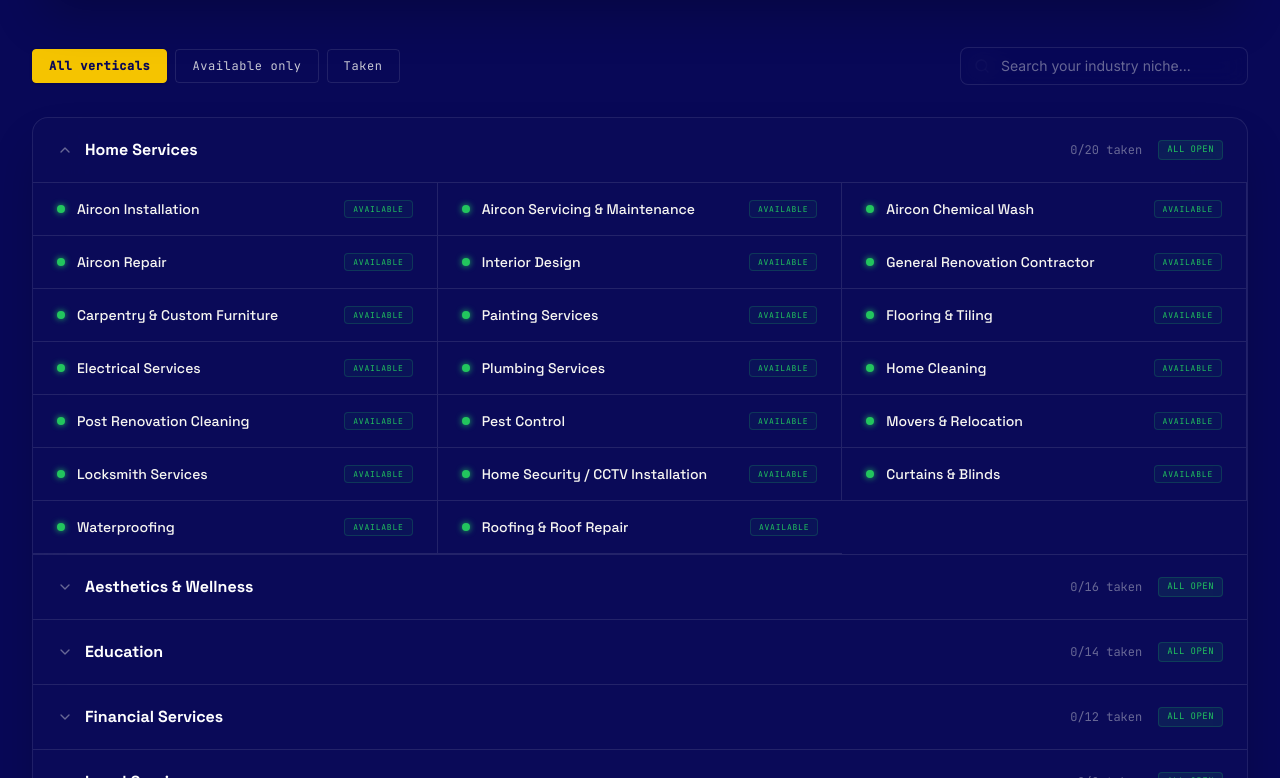
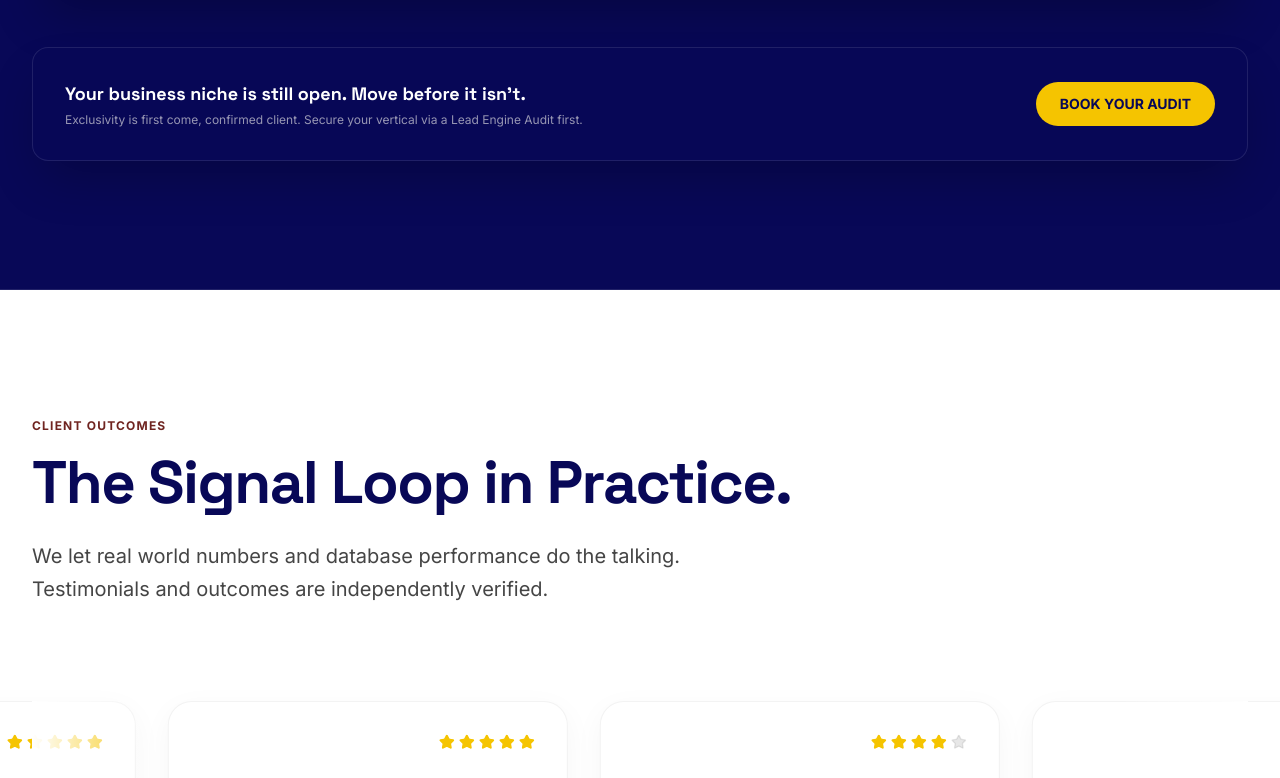
Before and after one commit to pruthvirajtarode/daredevildigital, a React (Vite) app: page / in a window 1280 px wide. Shown: the part 3142-3920 px from the top of the page. Built offline with nearby package versions, Linux system fonts and the light colour scheme.

Commit message:
Update CTA links, modify testimonials and exclusivity tracker

```diff
--- a/api/contact.ts
+++ b/api/contact.ts
@@ -50,10 +50,10 @@ export default async function handler(
       services: data.services?.join(', ') || '',
       monthlyRevenue: data.monthlyRevenue,
       paidAdsBudget: data.paidAdsBudget,
-      challenge: data.challenge,
+      marketingChallenge: data.challenge,
+      email: data.email,
       phone: data.phone,
-      email: data.email,
-      message: data.enquiry
+      anythingElse: data.enquiry
     };
 
     // Forward to Wix Webhook
--- a/src/components/sections/CTASection.tsx
+++ b/src/components/sections/CTASection.tsx
@@ -40,9 +40,7 @@ export default function CTASection() {
 
           <div className="flex flex-col sm:flex-row items-center justify-center gap-4 mb-6">
             <a
-              href="https://wa.me/6588240612"
-              target="_blank"
-              rel="noreferrer"
+              href="/contact"
               className="inline-flex items-center justify-center rounded-full bg-brand-yellow text-brand-navy hover:bg-brand-purewhite hover:text-brand-navy transition-all px-8 py-4 font-bold text-center text-base shadow-md uppercase tracking-wider w-full sm:w-auto"
             >
               Book a Lead Engine Audit
@@ -51,7 +49,7 @@ export default function CTASection() {
 
           <p className="text-sm text-brand-offwhite/60 mb-12">
             Not ready for the audit?{" "}
-            <a href="#blueprint" className="text-brand-yellow hover:underline transition-all">
+            <a href="/contact" className="text-brand-yellow hover:underline transition-all">
               Start with the Blueprint →
             </a>
           </p>
--- a/src/components/sections/ConfigurationHealthScore.tsx
+++ b/src/components/sections/ConfigurationHealthScore.tsx
@@ -63,7 +63,7 @@ export default function ConfigurationHealthScore() {
               Based on our analysis of active campaigns in Singapore, the average setup fails to feed post click conversion events back to ad platforms. Meta's algorithm is forced to optimize for volume (form clicks) rather than value (closed sales).
             </p>
             <div className="flex flex-col sm:flex-row gap-4 items-center sm:items-start text-center sm:text-left">
-              <Button href="#audit" variant="secondary" size="md">
+              <Button href="/contact" variant="secondary" size="md">
                 Check Your Score
               </Button>
               <div className="text-xs font-mono text-brand-offwhite/50 mt-3 sm:mt-0 sm:self-center">
--- a/src/components/sections/ExclusivityTracker.tsx
+++ b/src/components/sections/ExclusivityTracker.tsx
@@ -5,8 +5,6 @@ import { verticals } from '../../data/exclusivity';
 import type { Vertical } from '../../data/exclusivity';
 
 export default function ExclusivityTracker() {
-  const [filter, setFilter] = useState<'all' | 'available' | 'taken'>('all');
-  const [searchQuery, setSearchQuery] = useState('');
   const [openVerticals, setOpenVerticals] = useState<Record<string, boolean>>({
     'home-services': true, // Keep the first vertical open by default
   });
@@ -33,51 +31,7 @@ export default function ExclusivityTracker() {
     return { total, available, taken };
   }, []);
 
-  const toggleVertical = (id: string) => {
-    setOpenVerticals((prev) => ({
-      ...prev,
-      [id]: !prev[id],
-    }));
-  };
 
-  // Filter and Search logic
-  const filteredVerticals = useMemo(() => {
-    return verticals
-      .map((v) => {
-        const matchingNiches = v.niches.filter((n) => {
-          // Search query check
-          const matchesSearch = n.name.toLowerCase().includes(searchQuery.toLowerCase()) ||
-                                v.name.toLowerCase().includes(searchQuery.toLowerCase());
-
-          if (!matchesSearch) return false;
-
-          // Status filter check
-          if (filter === 'available') return !n.taken && !n.na;
-          if (filter === 'taken') return n.taken;
-          return true; // 'all'
-        });
-
-        return {
-          ...v,
-          niches: matchingNiches,
-        };
-      })
-      .filter((v) => v.niches.length > 0);
-  }, [filter, searchQuery]);
-
-  // Compute status details for vertical badge
-  const getVerticalStatus = (v: Vertical) => {
-    const active = v.niches.filter((n) => !n.na);
-    const takenCount = active.filter((n) => n.taken).length;
-
-    if (takenCount === 0) {
-      return { badgeClass: 'bg-[#22C55E]/10 text-[#22C55E] border-[#22C55E]/20', label: 'All open' };
-    }
-    if (takenCount === active.length) {
-      return { badgeClass: 'bg-brand-burgundy/10 text-brand-yellow border-brand-burgundy/20', label: 'Full' };
-    }
-    return { badgeClass: 'bg-amber-500/10 text-amber-500 border-amber-500/20', label: `${takenCount}/${active.length} taken` };
-  };
 
   return (
     <section id="exclusivity" className="relative py-24 lg:py-32 bg-brand-navy text-brand-offwhite border-b border-white/10 overflow-hidden">
@@ -169,145 +123,7 @@ export default function ExclusivityTracker() {
           </div>
         </motion.div>
 
-        {/* Search & Filter Toggles */}
-        <div className="flex flex-col sm:flex-row items-center justify-between gap-4 mb-8">
-          <div className="flex flex-wrap gap-2 w-full sm:w-auto">
-            {[
-              { id: 'all', label: 'All verticals' },
-              { id: 'available', label: 'Available only' },
-              { id: 'taken', label: 'Taken' }
-            ].map((btn) => (
-              <button
-                key={btn.id}
-                onClick={() => setFilter(btn.id as any)}
-                className={`font-mono text-xs tracking-wider px-4 py-2 border rounded transition-all cursor-pointer ${
-                  filter === btn.id
-                    ? 'bg-brand-yellow border-brand-yellow text-brand-navy font-bold shadow'
-                    : 'border-white/10 hover:border-white/30 text-brand-offwhite/80'
-                }`}
-              >
-                {btn.label}
-              </button>
-            ))}
-          </div>
 
-          {/* Search bar */}
-          <div className="relative w-full sm:w-72 shrink-0">
-            <Search className="absolute left-3.5 top-1/2 -translate-y-1/2 w-4 h-4 text-brand-offwhite/40" />
-            <input
-              type="text"
-              value={searchQuery}
-              onChange={(e) => setSearchQuery(e.target.value)}
-              placeholder="Search your industry niche..."
-              className="w-full bg-brand-navy/60 backdrop-blur-md border border-white/10 focus:border-brand-yellow rounded-lg pl-10 pr-4 py-2 text-sm text-brand-offwhite placeholder-brand-offwhite/40 focus:outline-none transition-colors"
-            />
-          </div>
-        </div>
-
-        {/* Verticals List */}
-        <div className="border border-white/10 rounded-2xl overflow-hidden divide-y divide-white/10 bg-brand-navy/70 backdrop-blur-xl shadow-2xl">
-          {filteredVerticals.length > 0 ? (
-            filteredVerticals.map((vert) => {
-              const isOpen = !!openVerticals[vert.id];
-              const status = getVerticalStatus(vert);
-              return (
-                <div key={vert.id} className="bg-white/[0.01] transition-colors">
-                  {/* Accordion header */}
-                  <button
-                    onClick={() => toggleVertical(vert.id)}
-                    className="w-full flex items-center justify-between px-6 py-5 text-left hover:bg-white/5 transition-colors focus:outline-none"
-                    aria-expanded={isOpen}
-                  >
-                    <div className="flex items-center gap-3">
-                      <ChevronDown
-                        className={`w-4 h-4 text-brand-offwhite/40 transition-transform duration-200 ${
-                          isOpen ? 'transform rotate-180' : ''
-                        }`}
-                      />
-                      <span className="font-display text-base font-bold text-brand-purewhite">
-                        {vert.name}
-                      </span>
-                    </div>
-                    <div className="flex items-center gap-4">
-                      <span className="font-mono text-xs text-brand-offwhite/40 hidden sm:inline">
-                        {vert.niches.filter((n) => n.taken).length}/{vert.niches.filter((n) => !n.na).length} taken
-                      </span>
-                      <span className={`font-mono text-[9px] uppercase tracking-wider px-2 py-0.5 border rounded ${status.badgeClass}`}>
-                        {status.label}
-                      </span>
-                    </div>
-                  </button>
-
-                  {/* Accordion details */}
-                  <AnimatePresence initial={false}>
-                    {isOpen && (
-                      <motion.div
-                        initial={{ height: 0 }}
-                        animate={{ height: "auto" }}
-                        exit={{ height: 0 }}
-                        transition={{ duration: 0.2 }}
-                        className="overflow-hidden"
-                      >
-                        <div className="grid grid-cols-1 md:grid-cols-2 lg:grid-cols-3 divide-y md:divide-y-0 border-t border-white/10 divide-white/10">
-                          {vert.niches.map((niche) => {
-                            const isNicheTaken = niche.taken;
-                            const isNa = niche.na;
-                            return (
-                              <div
-                                key={niche.name}
-                                className={`px-6 py-4 flex items-center justify-between gap-4 border-b border-white/10 md:border-r border-white/10 hover:bg-white/[0.02] last:border-r-0 ${
-                                  isNicheTaken ? 'bg-white/[0.01]' : ''
-                                }`}
-                              >
-                                <div className="flex items-center gap-3">
-                                  <span
-                                    className={`w-2 h-2 rounded-full shrink-0 ${
-                                      isNa
-                                        ? 'bg-white/20'
-                                        : isNicheTaken
-                                        ? 'bg-brand-yellow'
-                                        : 'bg-[#22C55E] shadow-[0_0_6px_#22C55E]'
-                                    }`}
-                                  />
-                                  <span
-                                    className={`font-display text-sm font-medium ${
-                                      isNa
-                                        ? 'text-brand-offwhite/30'
-                                        : isNicheTaken
-                                        ? 'text-brand-offwhite/40 line-through decoration-brand-burgundy/40'
-                                        : 'text-brand-offwhite'
-                                    }`}
-                                  >
-                                    {niche.name}
-                                  </span>
-                                </div>
-                                <span
-                                  className={`font-mono text-[8px] tracking-widest uppercase px-2 py-0.5 border rounded ${
-                                    isNa
-                                      ? 'border-white/10 text-brand-offwhite/30 bg-transparent'
-                                      : isNicheTaken
-                                      ? 'border-brand-yellow/20 text-brand-yellow bg-brand-yellow/5'
-                                      : 'border-[#22C55E]/20 text-[#22C55E] bg-[#22C55E]/5'
-                                  }`}
-                                >
-                                  {isNa ? 'N/A' : isNicheTaken ? 'Taken' : 'Available'}
-                                </span>
-                              </div>
-                            );
-                          })}
-                        </div>
-                      </motion.div>
-                    )}
-                  </AnimatePresence>
-                </div>
-              );
-            })
-          ) : (
-            <div className="p-12 text-center text-brand-offwhite/50 text-sm">
-              No matching business niches found for your filter/search criteria.
-            </div>
-          )}
-        </div>
 
         {/* CTA Strip */}
         <div className="flex flex-col sm:flex-row items-center justify-between gap-6 border border-white/10 rounded-2xl p-6 lg:p-8 mt-12 bg-brand-navy/80 backdrop-blur-xl shadow-2xl">
@@ -320,9 +136,7 @@ export default function ExclusivityTracker() {
             </p>
           </div>
           <a
-            href="https://wa.me/6588240612"
-            target="_blank"
-            rel="noreferrer"
+            href="/contact"
             className="rounded-full bg-brand-yellow text-brand-navy hover:bg-brand-purewhite hover:text-brand-navy transition-colors px-6 py-3 font-bold text-sm uppercase shrink-0"
           >
             Book your Audit
--- a/src/components/sections/PerformanceTracks.tsx
+++ b/src/components/sections/PerformanceTracks.tsx
@@ -103,7 +103,7 @@ export default function PerformanceTracks() {
               </div>
             </div>
 
-            <Button href="#audit" variant="secondary" fullWidth size="lg">
+            <Button href="/contact" variant="secondary" fullWidth size="lg">
               Book a Lead Engine Audit
             </Button>
           </motion.div>
@@ -176,7 +176,7 @@ export default function PerformanceTracks() {
               </div>
             </div>
 
-            <Button href="#blueprint" variant="outline" fullWidth size="lg">
+            <Button href="/contact" variant="outline" fullWidth size="lg">
               Get the Blueprint
             </Button>
           </motion.div>
--- a/src/components/sections/Results.tsx
+++ b/src/components/sections/Results.tsx
@@ -5,34 +5,30 @@ import { motion } from 'framer-motion';
 const reviews = [
   {
     text: "Daredevil Digital rebuilt our entire lead generation system. Cost per acquisition dropped by 45% in the first month.",
-    author: "James T.",
+    author: "Wei Chen",
     company: "Renovation Firm",
     metric: "-45% CPA",
-    image: "/images/avatar_james.png",
     rating: 5
   },
   {
     text: "The CAPI integration alone recovered 30% of our lost signal. Our campaigns are finally exiting the learning phase consistently.",
-    author: "Sarah L.",
+    author: "Priya K.",
     company: "Aesthetics Clinic",
     metric: "+30% Signal",
-    image: "/images/avatar_sarah.png",
     rating: 5
   },
   {
     text: "They don't just run ads; they build data pipelines. We scaled our spend by 3x without breaking our target margins.",
-    author: "David M.",
+    author: "Haziq B.",
     company: "Finance Consultancy",
     metric: "3x Scale",
-    image: "/images/avatar_david.png",
     rating: 4
   },
   {
     text: "Our lead quality went from terrible to highly qualified just by implementing their form qualification mechanics.",
-    author: "Elena R.",
+    author: "Mei L.",
     company: "Real Estate",
     metric: "Qualified Leads",
-    image: "/images/avatar_elena.png",
     rating: 5
   }
 ];
@@ -64,12 +60,7 @@ export default function Results() {
               >
                 <div>
                   <div className="flex justify-between items-start mb-6">
-                    <img
-                      src={review.image}
-                      alt={review.author}
-                      className="w-12 h-12 rounded-full object-cover border-2 border-brand-charcoal/5 shadow-sm"
-                    />
-                    <div className="flex gap-1">
+                    <div className="flex gap-1 ml-auto">
                       {[...Array(5)].map((_, j) => (
                         <Star
                           key={j}
--- a/src/components/sections/SignalLoop.tsx
+++ b/src/components/sections/SignalLoop.tsx
@@ -40,7 +40,7 @@ export default function SignalLoop() {
             description="Most Singapore agencies set up the browser Pixel and stop. We push qualified leads, booked appointments, and closed sales back to Meta so the algorithm targets buyers, not just browsers."
           />
           <div className="-mt-8 mb-16">
-            <Button href="#audit" variant="secondary" size="lg">
+            <Button href="/contact" variant="secondary" size="lg">
               Book a Lead Engine Audit
             </Button>
           </div>
```
